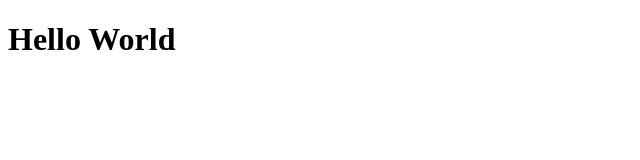
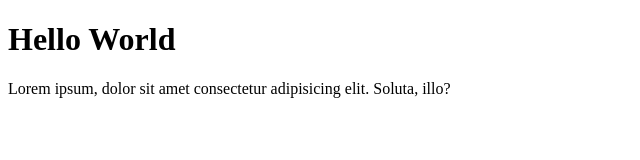
Before and after one commit to pranataryan1997/belajar-git, a plain HTML site: page index.html in a window 1280 px wide. Shown: the whole page, without its empty margins (0-640 px from the left). Drawn offline with Linux system fonts and the light colour scheme.

Commit message:
menambahkan paragraf

```diff
--- a/index.html
+++ b/index.html
@@ -8,5 +8,6 @@
 	</head>
 	<body>
 		<h1>Hello World</h1>
+		<p>Lorem ipsum, dolor sit amet consectetur adipisicing elit. Soluta, illo?</p>
 	</body>
 </html>
```
